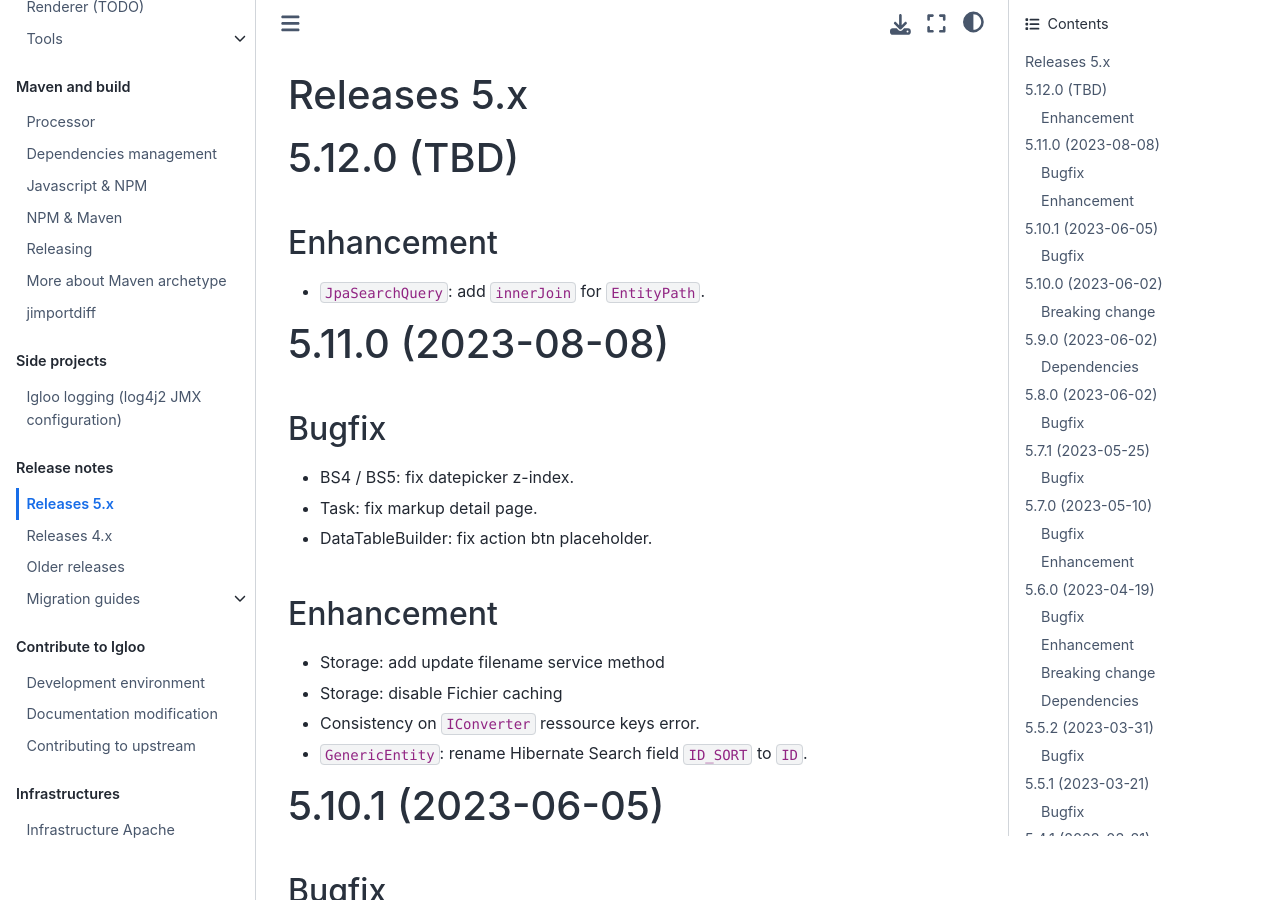
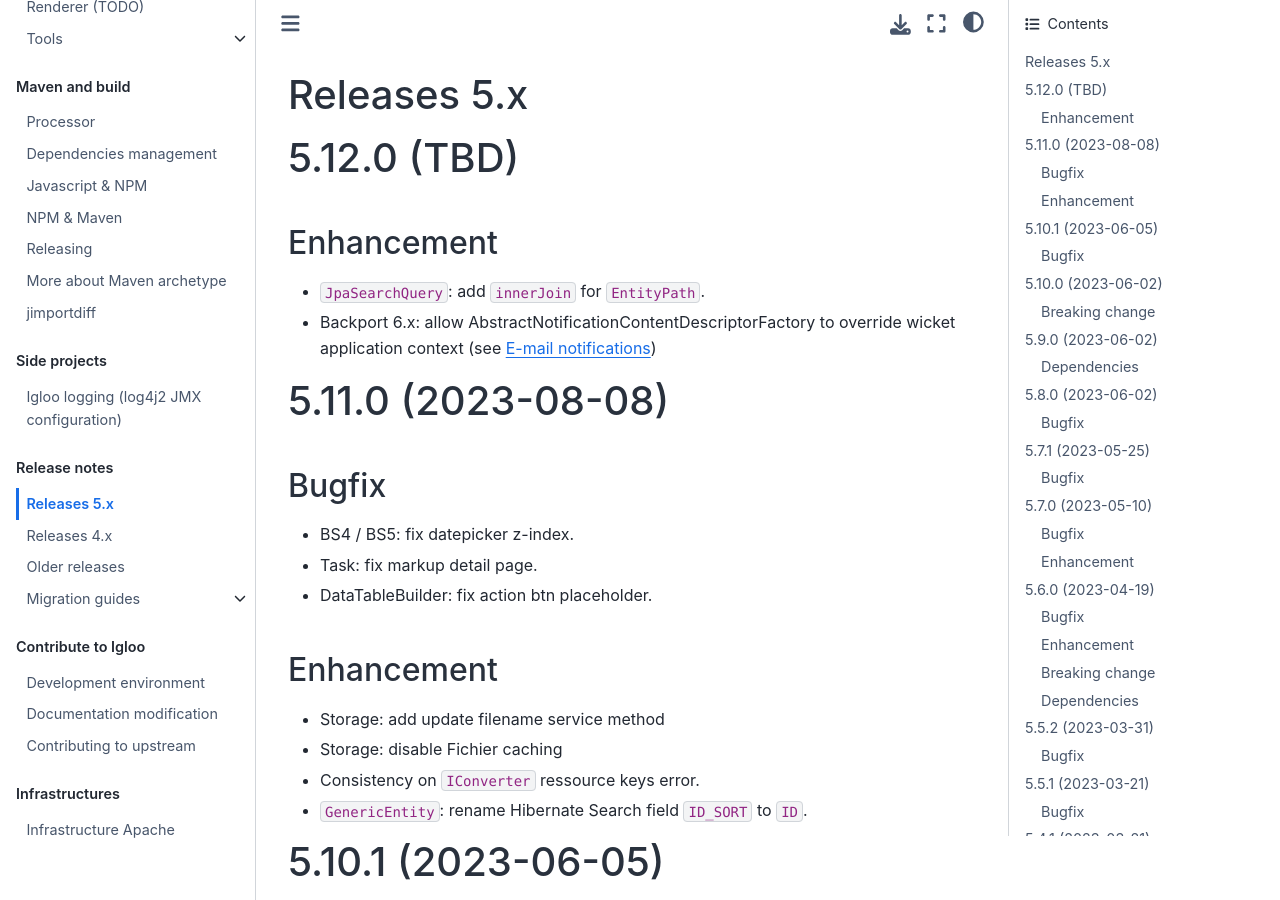
Before and after one commit to igloo-project/igloo-doc, a Sphinx documentation site: the page built from source/release-notes/releases-5.x.md, in a window 1280 px wide and 900 px high. Built offline with Sphinx 7.4.7 and the Sphinx Book theme 1.1.4, drawn with Linux system fonts in a browser that asks for light colours.

Commit message:
5.12 release: backport feature

```diff
--- a/source/release-notes/releases-5.x.md
+++ b/source/release-notes/releases-5.x.md
@@ -7,6 +7,8 @@
 ## Enhancement
 
 * `JpaSearchQuery`: add `innerJoin` for `EntityPath`.
+* Backport 6.x: allow AbstractNotificationContentDescriptorFactory to override
+  wicket application context (see {ref}`email`)
 
 (v5.11.0)=
 
```
Also changed, not shown: source/usage/features/Email-notification.md (+2 -0 lines).
